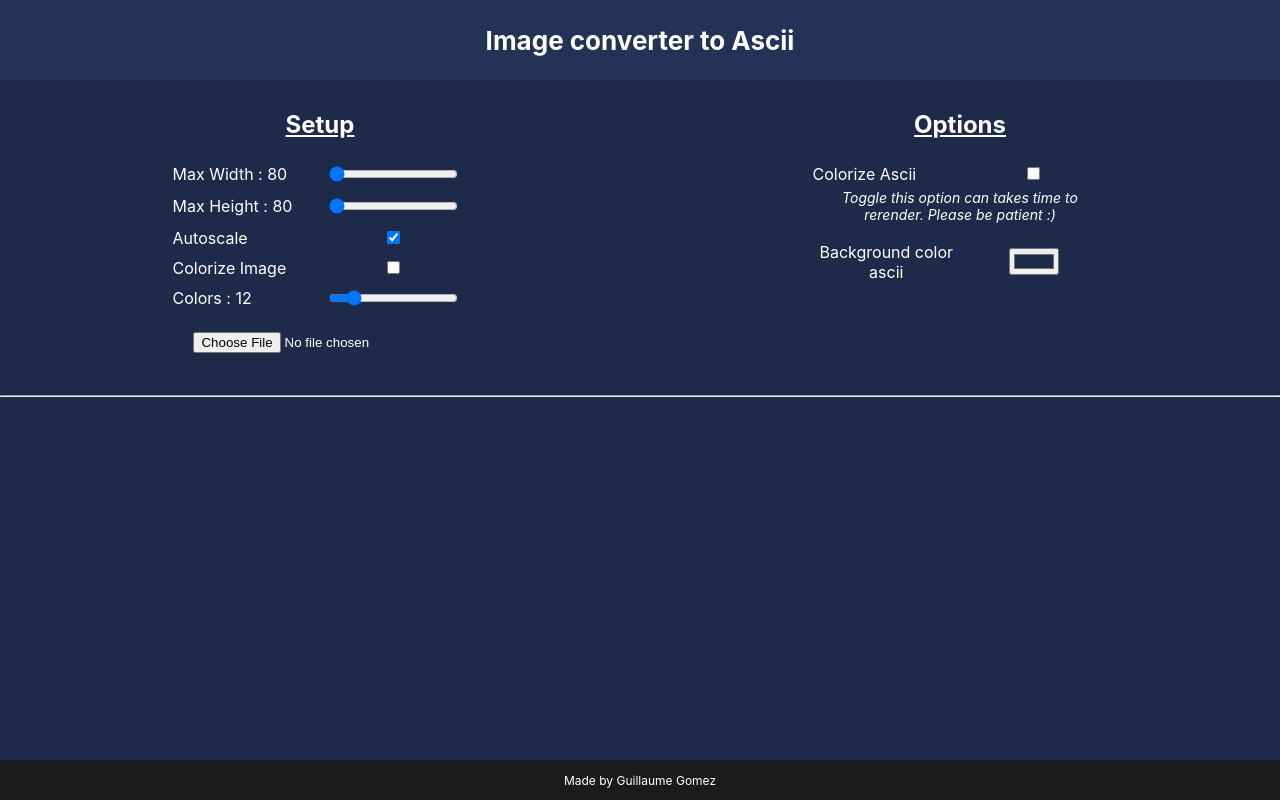
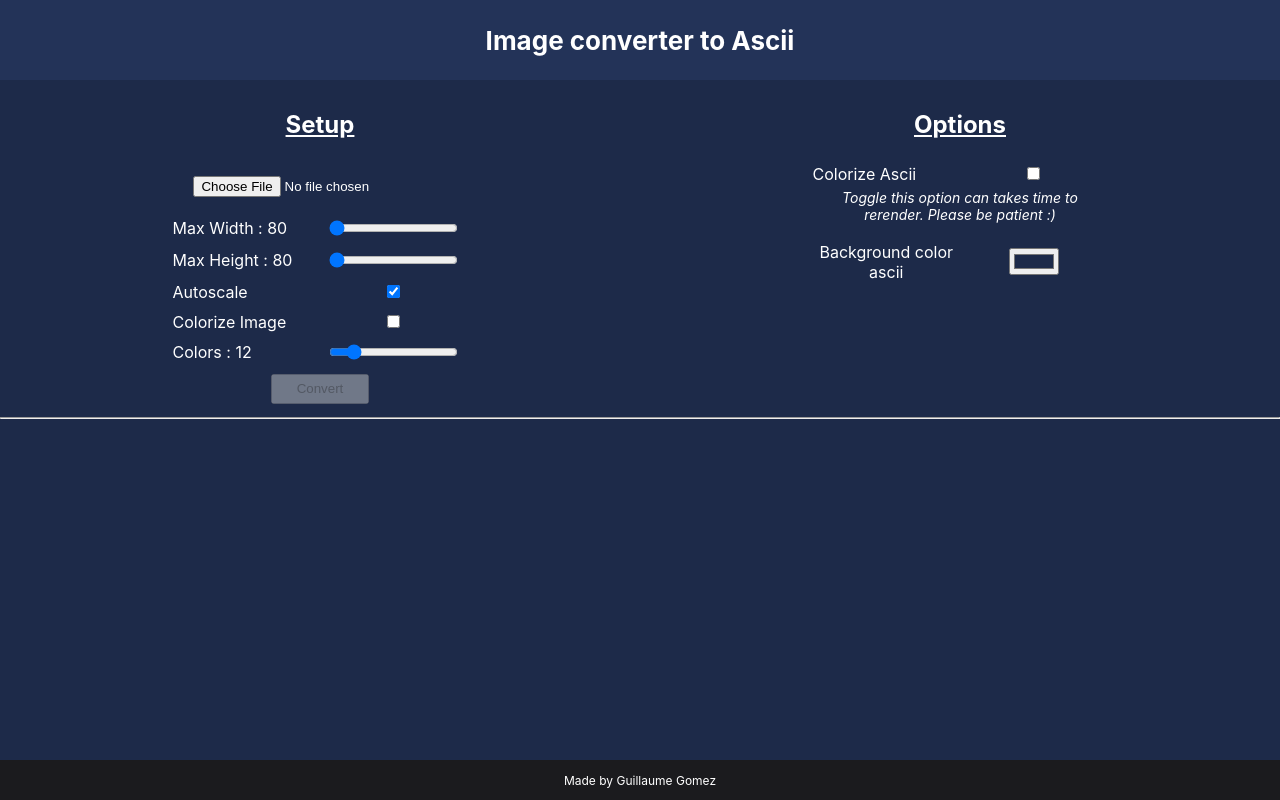
Before and after one commit to guillaume-gomez/image-to-ascii, a React (Create React App) app: page / in a window 1280 px wide. Built offline with nearby package versions, Linux system fonts and the light colour scheme.

Commit message:
add submit button to change the param before conversion

```diff
--- a/src/Form.css
+++ b/src/Form.css
@@ -3,6 +3,7 @@
   flex-direction: column;
   align-items: center;
 }
+
 
 .Slide-container {
   display: flex;
@@ -40,3 +41,16 @@
   width: 30%;
   margin: 0;
 }
+
+.Button-container {
+  display: flex;
+  justify-content: center;
+  align-items: center;
+  width: 80%;
+  padding: 5px;
+}
+
+.Button-container > button {
+  width: 20%;
+  height: 30px;
+}
--- a/src/Form.tsx
+++ b/src/Form.tsx
@@ -6,13 +6,29 @@ import "./Form.css"
 interface FormInterface {
   configuration: ConfigurationInterface;
   setConfigurationParam: (param: keyof ConfigurationInterface, value: string | number | boolean) => void;
+  readFile:  (file: File) => void;
+  hasFile: boolean;
+  submitCallback: () => void;
 }
 
-function Form({ configuration, setConfigurationParam }: FormInterface): React.ReactElement {
+function Form({ configuration, setConfigurationParam, readFile, hasFile, submitCallback }: FormInterface): React.ReactElement {
   const { maxWidth, maxHeight, colors, colorizeImage, autoScale } = configuration;
+
+  function onChangeFile(event: React.ChangeEvent<HTMLInputElement>) {
+    // get files
+    const files = event.target.files as FileList;
+    const file = files[0];
+    if(file) {
+      readFile(file);
+    }
+  }
+
   return (
     <div id="Form-content">
         <h2 className="H2-title">Setup</h2>
+        <p>
+          <input type="file" onChange={onChangeFile} />
+        </p>
         <div className="Slide-container">
           <div className="Slide-container-label">
             Max Width : {maxWidth}
@@ -45,6 +61,11 @@ function Form({ configuration, setConfigurationParam }: FormInterface): React.Re
             <input type="range" min={2} max={68} value={colors} className="slider" onChange={e => setConfigurationParam("colors", parseInt(e.target.value))} />
           </div>
         </div>
+        <div className="Button-container">
+          <button type="button" disabled={!hasFile} onClick={submitCallback}>
+              Convert
+          </button>
+        </div>
     </div>
   );
 }
--- a/src/ImageConverterToAscii.tsx
+++ b/src/ImageConverterToAscii.tsx
@@ -8,25 +8,12 @@ import RenderOptionForm from "./RenderOptionForm";
 import "./ImageConverterToAscii.css";
 
 function ImageConverterToAscii(): React.ReactElement {
-  const { image, readFile, processing, configuration, setConfigurationParam } = useImageData();
-
-  function onChangeFile(event: React.ChangeEvent<HTMLInputElement>) {
-    // get files
-    const files = event.target.files as FileList;
-    const file = files[0];
-    if(file) {
-      readFile(file);
-    }
-  }
-
+  const { image, hasFile, readFile, processing, configuration, setConfigurationParam, submit } = useImageData();
   return (
     <>
       <div id="Forms">
         <div className="Form-Item">
-          <Form configuration={configuration} setConfigurationParam={setConfigurationParam} />
-          <p>
-            <input type="file" onChange={onChangeFile} />
-          </p>
+          <Form configuration={configuration} setConfigurationParam={setConfigurationParam} readFile={readFile} hasFile={hasFile} submitCallback={submit}/>
         </div>
         <div className="Form-Item">
           <RenderOptionForm configuration={configuration} setConfigurationParam={setConfigurationParam} />
--- a/src/useImageData.ts
+++ b/src/useImageData.ts
@@ -17,6 +17,8 @@ interface useDataImageInterface {
   image : ImageData | null;
   processing: boolean;
   readFile: (file: File) => void;
+  hasFile: boolean;
+  submit: () => void;
 }
 
 interface initialStateInterface {
@@ -42,6 +44,13 @@ function useImageData(state : initialStateInterface = initialState) {
   });
 
   function readFile(file: File) {
+    setFile(file);
+  }
+
+  function submit() {
+    if(!file) {
+      return;
+    }
     setProcessing(true);
     const reader : FileReader = new FileReader();
     reader.onload = (event: Event) => {
@@ -70,14 +79,13 @@ function useImageData(state : initialStateInterface = initialState) {
     };
     // close the reader
     reader.readAsDataURL(file);
-    setFile(file);
   }
 
   function setConfigurationParam(param: string, value: string | number) {
     setConfiguration({...configuration, [param]: value });
   }
 
-  return { image, processing, readFile, configuration, setConfigurationParam } as useDataImageInterface;
+  return { image, processing, hasFile: (file !== null), readFile, configuration, setConfigurationParam, submit } as useDataImageInterface;
 }
 
 export default useImageData;
```
